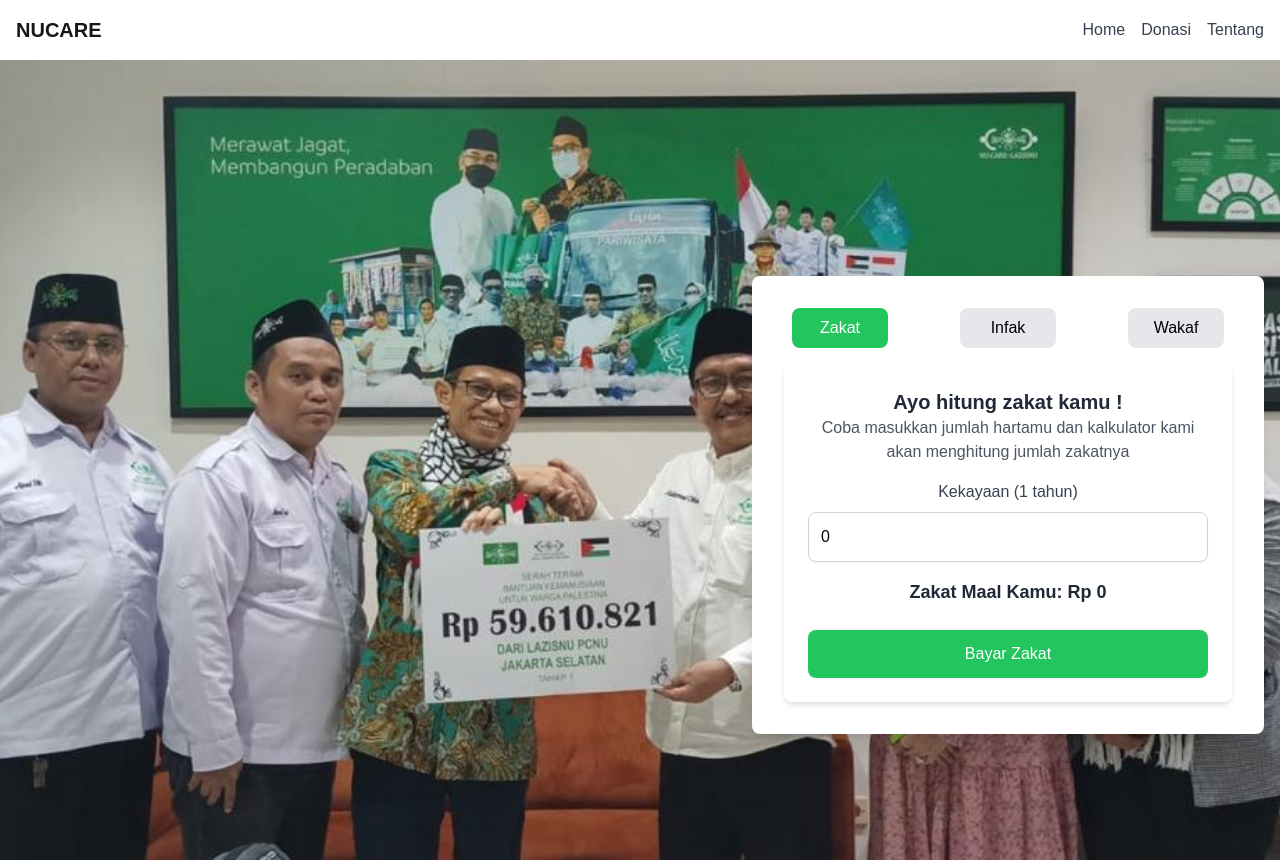
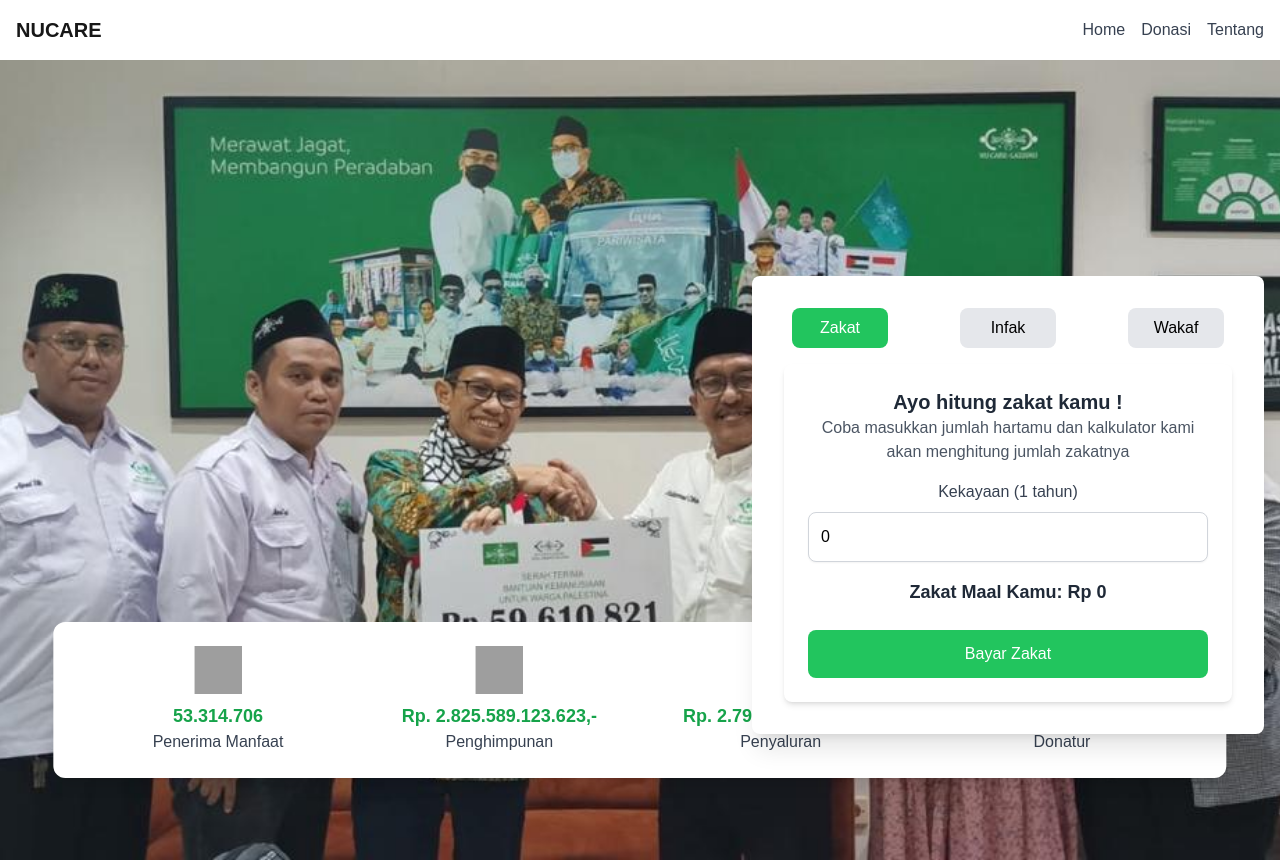
Before and after one commit to akhdanrgya/NuCare-Jaksel, a Next.js app: page / in a window 1280 px wide. Shown: the top 862 px of the page. Built offline with nearby package versions, Linux system fonts and the light colour scheme; grey boxes are pictures that could not be loaded.

Commit message:
Update stat

```diff
--- a/components/Hero.tsx
+++ b/components/Hero.tsx
@@ -3,6 +3,7 @@
 import 'swiper/css';
 import imageCarousel from '../data/image';
 import HeaderCard from './HeaderCard';
+import Stats from './Stats';
 
 const Hero: React.FC = () => {
   return (
@@ -28,6 +29,7 @@
       </div>
       {/* Card Form Donasi di Pojok Kanan */}
       <HeaderCard />
+      <Stats/>
     </section>
   );
 };
--- /dev/null
+++ b/components/Stats.tsx
@@ -0,0 +1,29 @@
+const Stats: React.FC = () => {
+    const stats = [
+      { value: "53.314.706", label: "Penerima Manfaat", icon: "/path/to/icon1.svg" },
+      { value: "Rp. 2.825.589.123.623,-", label: "Penghimpunan", icon: "/path/to/icon2.svg" },
+      { value: "Rp. 2.792.571.002.035,-", label: "Penyaluran", icon: "/path/to/icon3.svg" },
+      { value: "615.343", label: "Donatur", icon: "/path/to/icon4.svg" },
+    ];
+
+    return (
+      <div className="absolute bottom-1 left-1/2 transform -translate-x-1/2 -translate-y-1/2 z-10 w-11/12 bg-white shadow-lg rounded-xl p-6 flex justify-around items-center">
+        {stats.map((stat, index) => (
+          <div
+            key={index}
+            className="text-center flex flex-col items-center w-1/4"
+          >
+            <img
+              src={stat.icon}
+              alt={stat.label}
+              className="w-12 h-12 mb-2"
+            />
+            <p className="text-lg font-semibold text-green-600">{stat.value}</p>
+            <p className="text-gray-700">{stat.label}</p>
+          </div>
+        ))}
+      </div>
+    );
+  };
+
+  export default Stats;
--- a/src/app/layout.tsx
+++ b/src/app/layout.tsx
@@ -14,7 +14,7 @@
 });
 
 export const metadata: Metadata = {
-  title: "NUCARE JAKARTA SELATAN",
+  title: "NU CARE JAKARTA SELATAN",
   description: "Generated by create next app",
 };
 
```
